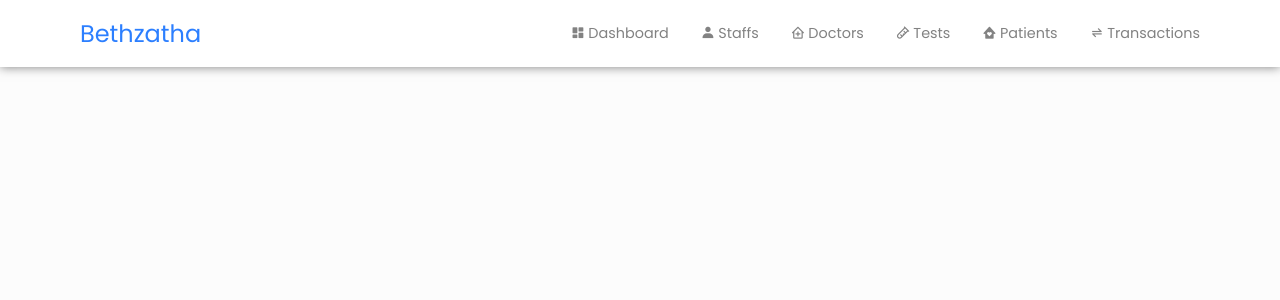
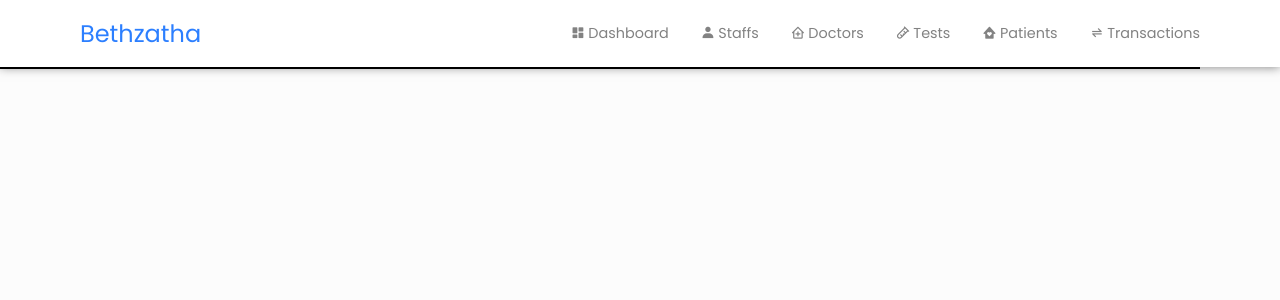
Before and after one commit to aseelzxc/bethzatha-client, a Vue app: page /patients in a window 1280 px wide. Shown: the top 300 px of the page. Built offline with nearby package versions, Linux system fonts and the light colour scheme.

Commit message:
Add some elements in ManagePatients

```diff
--- a/src/views/ManagePatients.vue
+++ b/src/views/ManagePatients.vue
@@ -1,5 +1,14 @@
 <template>
-  <section class="patients-management"></section>
+  <section class="patients-management flex-row">
+    <div class="content-container">
+      <div class="navigation-button-container"></div>
+    </div>
+  </section>
 </template>
 <script setup lang="ts"></script>
-<style scoped lang="scss"></style>
+<style scoped lang="scss">
+.patients-management {
+  max-width: 1200px;
+  border: 1px solid;
+}
+</style>
```
